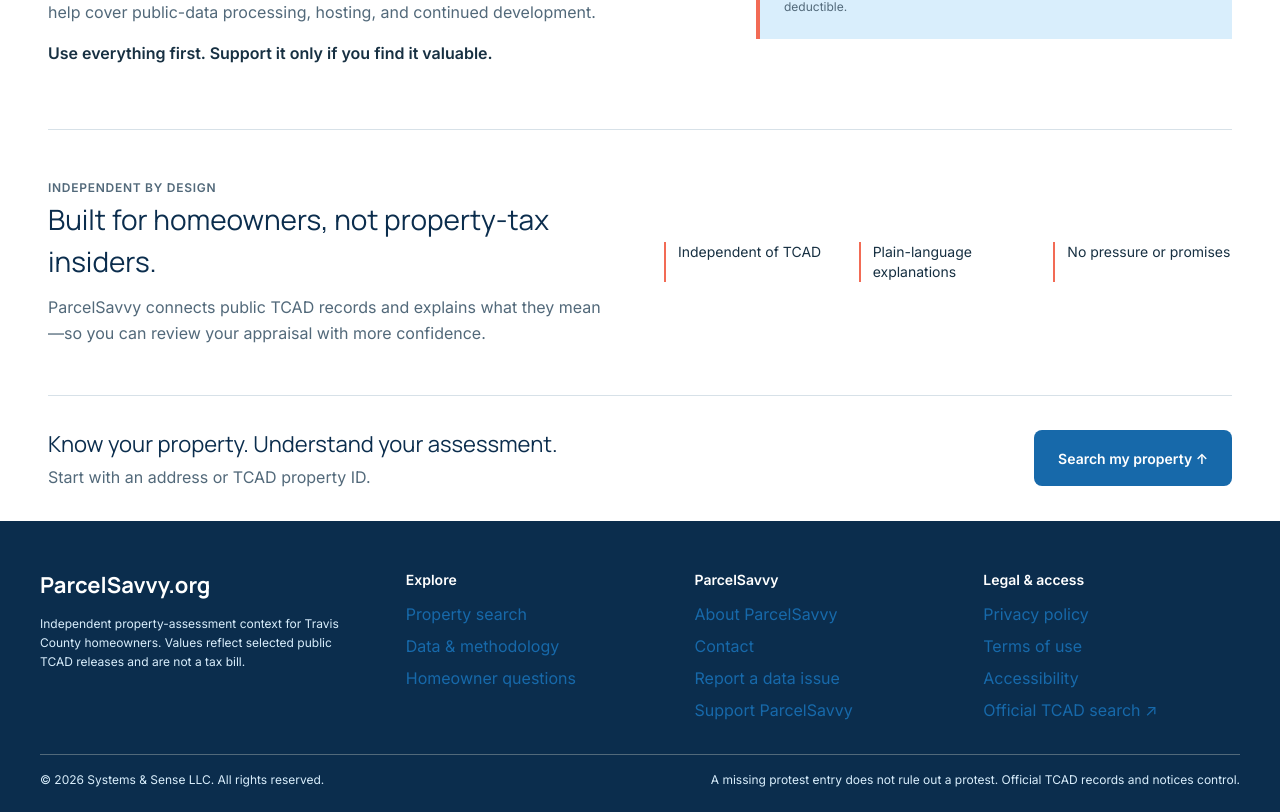
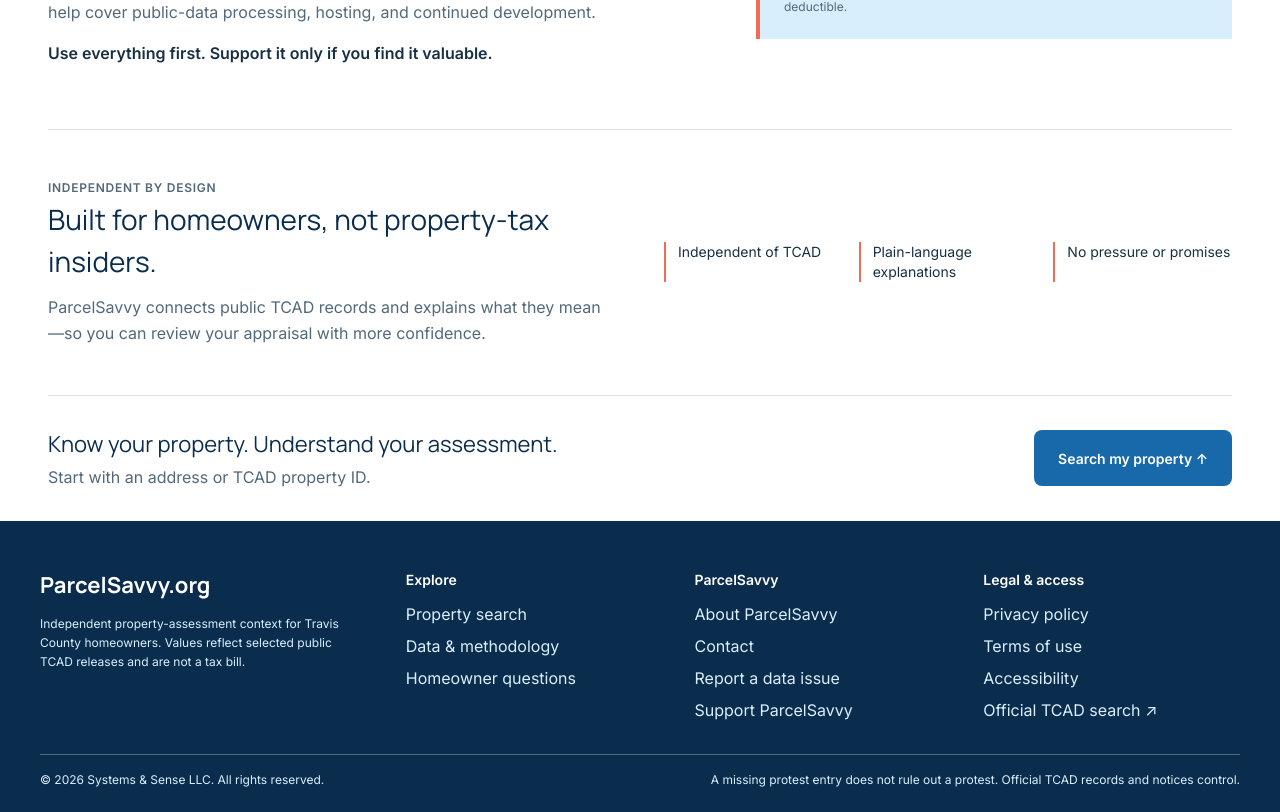
Before and after one commit to wlreich/PropertyTaxHelper, a Next.js app in the folder web/: page / in a window 1280 px wide. Shown: the part 1388-2200 px from the top of the page. Built offline with nearby package versions, Linux system fonts and the light colour scheme.

Commit message:
Fix homepage footer link contrast

```diff
--- a/web/src/app/search-page.module.css
+++ b/web/src/app/search-page.module.css
@@ -530,9 +530,9 @@
   gap: var(--space-2);
 }
 
-.page .homeFooter nav[aria-label] a,
 .page .homeFooter nav[aria-label] a {
   width: fit-content;
+  color: var(--color-surface-info);
   text-decoration: none;
 }
 
```
